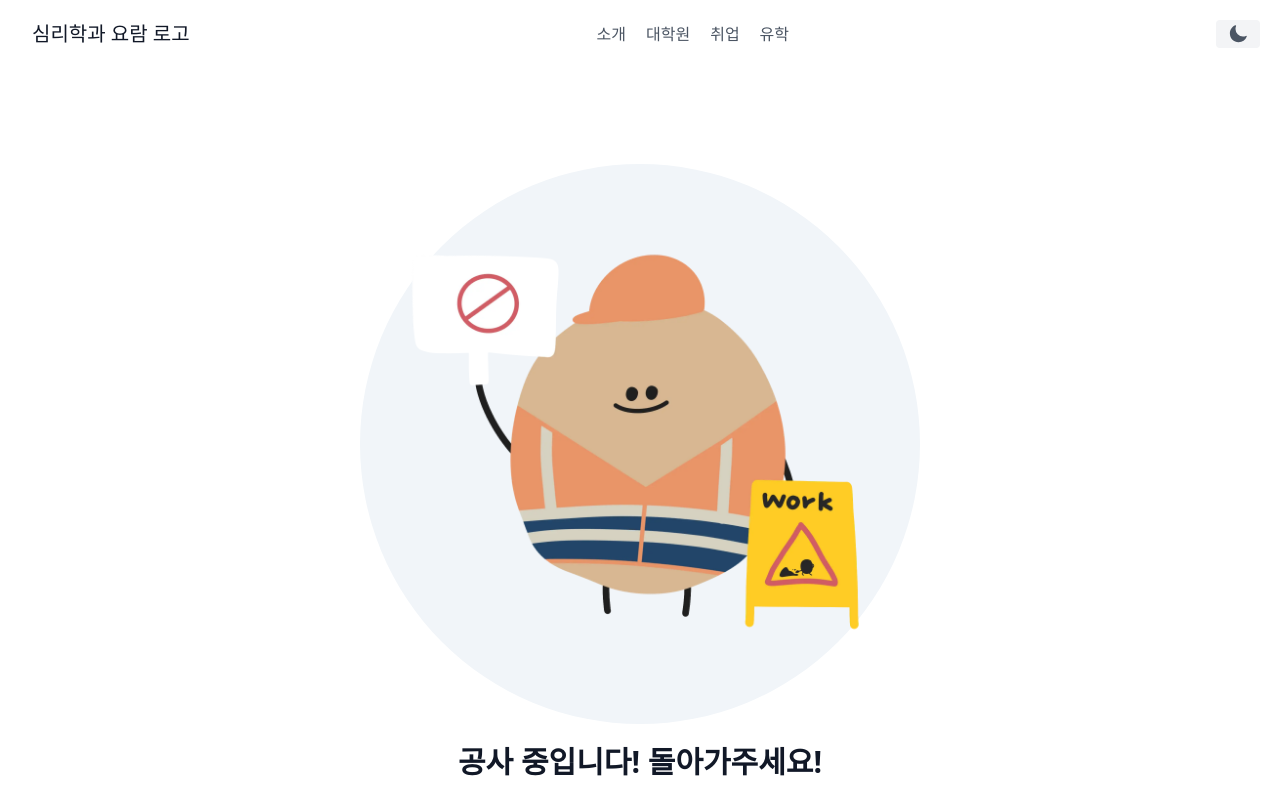
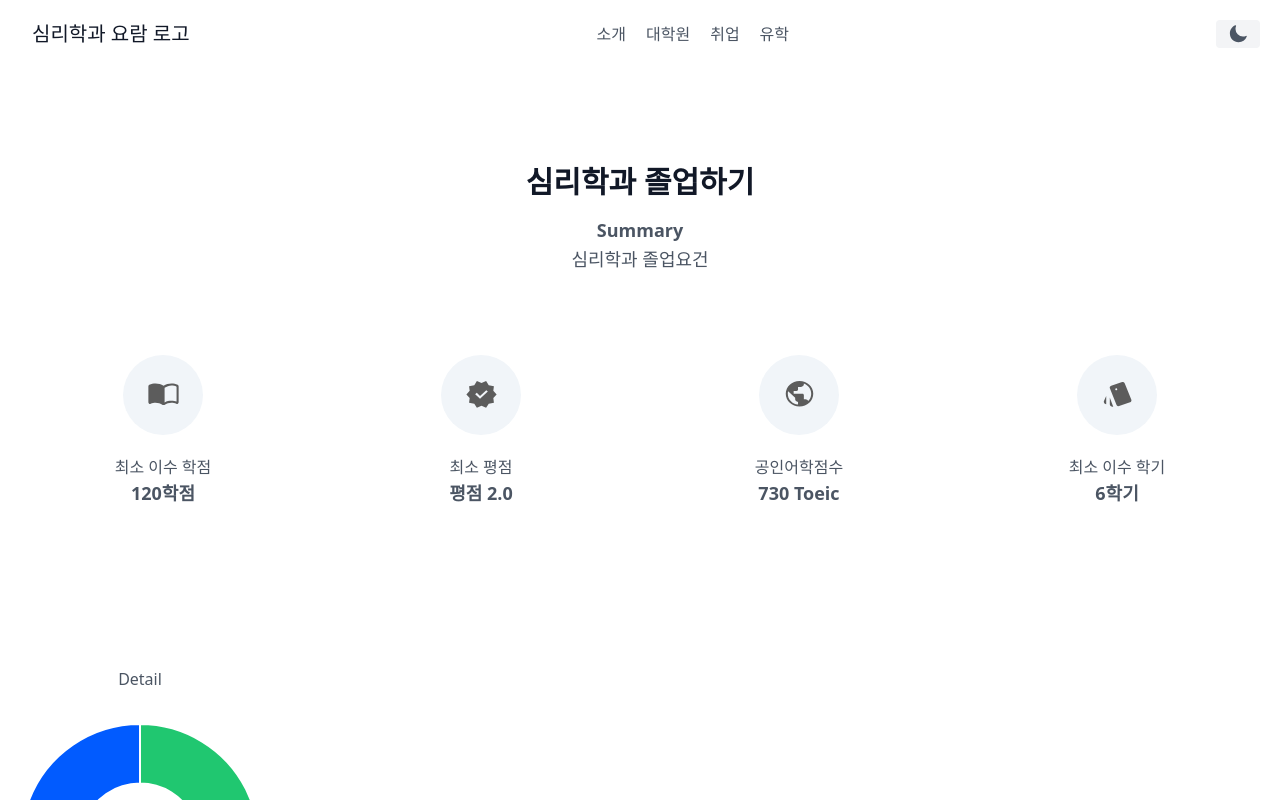
Before and after one commit to dorrion/Psychology-Brochure, a Next.js app: page /post/1 in a window 1280 px wide. Before the commit this address had no page. Shown: the top 800 px of the page. Built offline with nearby package versions, Linux system fonts and the light colour scheme.

Commit message:
[✨FEAT] 졸업 페이지 추가

```diff
--- /dev/null
+++ b/pages/post/[id].tsx
@@ -0,0 +1,82 @@
+import Head from 'next/head';
+import Layout from 'components/layout';
+import Donut from 'shared/components/chart/donut';
+import {
+  BookIcon,
+  ScoreIcon,
+  EnglishIcon,
+  SemesterIcon,
+} from 'components/icon';
+
+export default function index() {
+  return (
+    <Layout>
+      <Head>
+        {/* 메타데이터 */}
+        <title>졸업</title>
+        <meta name="description" content="Generated by create next app" />
+        <meta name="viewport" content="width=device-width, initial-scale=1" />
+        <link rel="icon" href="/favicon.ico" />
+      </Head>
+      <section className="text-gray-600 body-font">
+        <div className="container px-5 py-24 mx-auto">
+          <div className="text-center mb-20">
+            <h1 className="text-6xl sm:text-3xl font-bold font-sans text-gray-900 mb-4">
+              심리학과 졸업하기
+            </h1>
+            <p className="text-lg font-bold leading-relaxed xl:w-2/4 lg:w-3/4 mx-auto text-gray-500s">
+              Summary
+            </p>
+            <p className="text-lg leading-relaxed xl:w-2/4 lg:w-3/4 mx-auto text-gray-500s">
+              심리학과 졸업요건
+            </p>
+          </div>
+          <div className="flex flex-wrap sm:-m-4 -mx-4 -mb-10 -mt-4 md:space-y-0 space-y-6">
+            <div className="p-4 md:w-1/4  flex-col text-center justify-center items-center">
+              <div className="w-20 h-20 inline-flex items-center justify-center rounded-full bg-slate-100 text-indigo-500 mb-5 flex-shrink-0">
+                <BookIcon />
+              </div>
+              <div className="">
+                <div>최소 이수 학점</div>
+                <div className="text-lg font-bold">120학점</div>
+              </div>
+            </div>
+            <div className="p-4 md:w-1/4  flex-col text-center justify-center items-center">
+              <div className="w-20 h-20 inline-flex items-center justify-center rounded-full bg-slate-100 text-indigo-500 mb-5 flex-shrink-0">
+                <ScoreIcon />
+              </div>
+              <div className="">
+                <div>최소 평점</div>
+                <div className="text-lg font-bold">평점 2.0</div>
+              </div>
+            </div>
+            <div className="p-4 md:w-1/4  flex-col text-center justify-center items-center">
+              <div className="w-20 h-20 inline-flex items-center justify-center rounded-full bg-slate-100 text-indigo-500 mb-5 flex-shrink-0">
+                <EnglishIcon />
+              </div>
+              <div className="">
+                <div>공인어학점수</div>
+                <div className="text-lg font-bold">730 Toeic</div>
+              </div>
+            </div>
+            <div className="p-4 md:w-1/4  flex-col text-center justify-center items-center">
+              <div className="w-20 h-20 inline-flex items-center justify-center rounded-full bg-slate-100 text-indigo-500 mb-5 flex-shrink-0">
+                <SemesterIcon />
+              </div>
+              <div className="">
+                <div>최소 이수 학기</div>
+                <div className="text-lg font-bold">6학기</div>
+              </div>
+            </div>
+          </div>
+          <article className="mt-32">
+            <div className="grid place-items-center w-60 items-center justify-center ">
+              <div className="my-8">Detail</div>
+              <Donut />
+            </div>
+          </article>
+        </div>
+      </section>
+    </Layout>
+  );
+}
```
